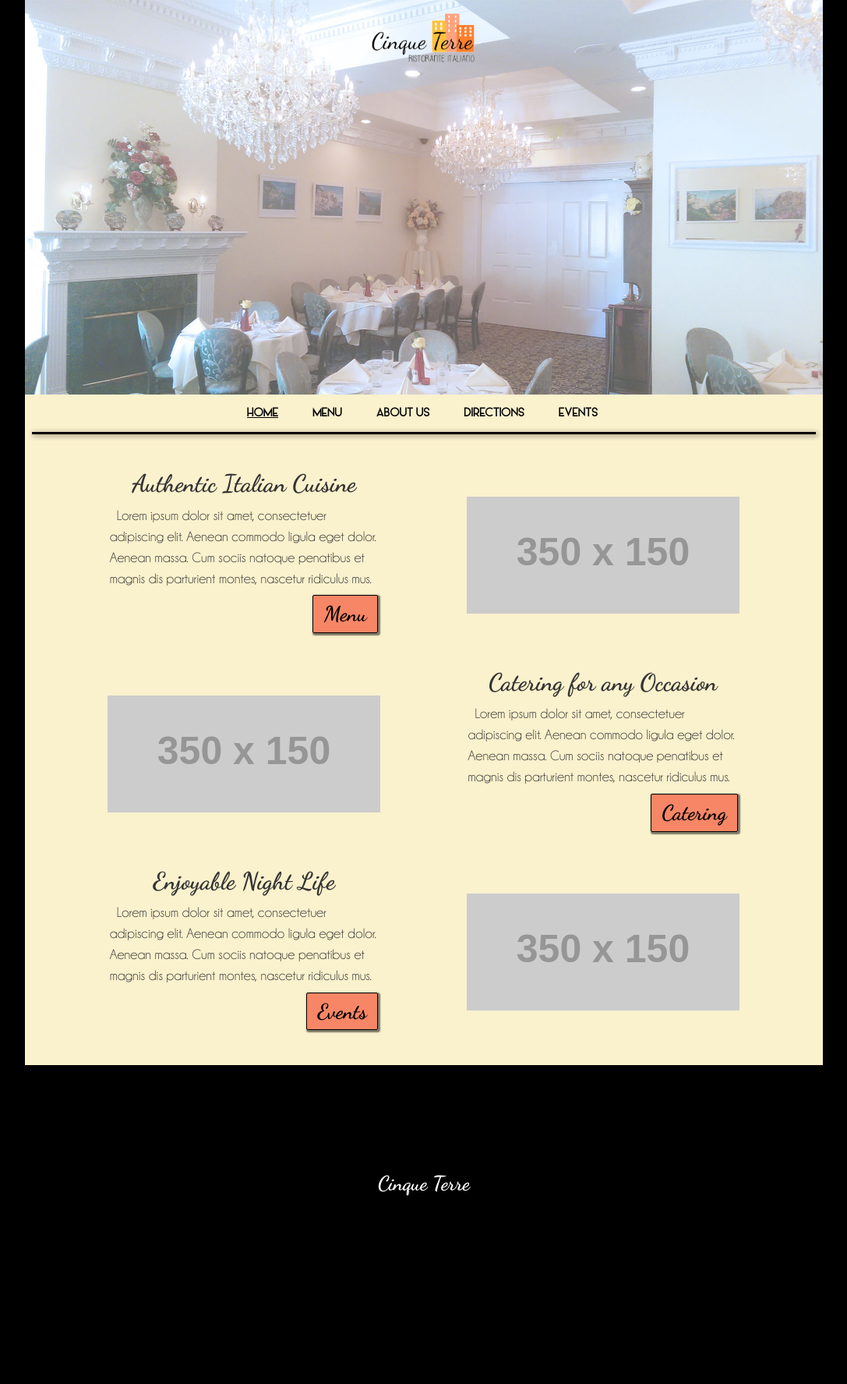
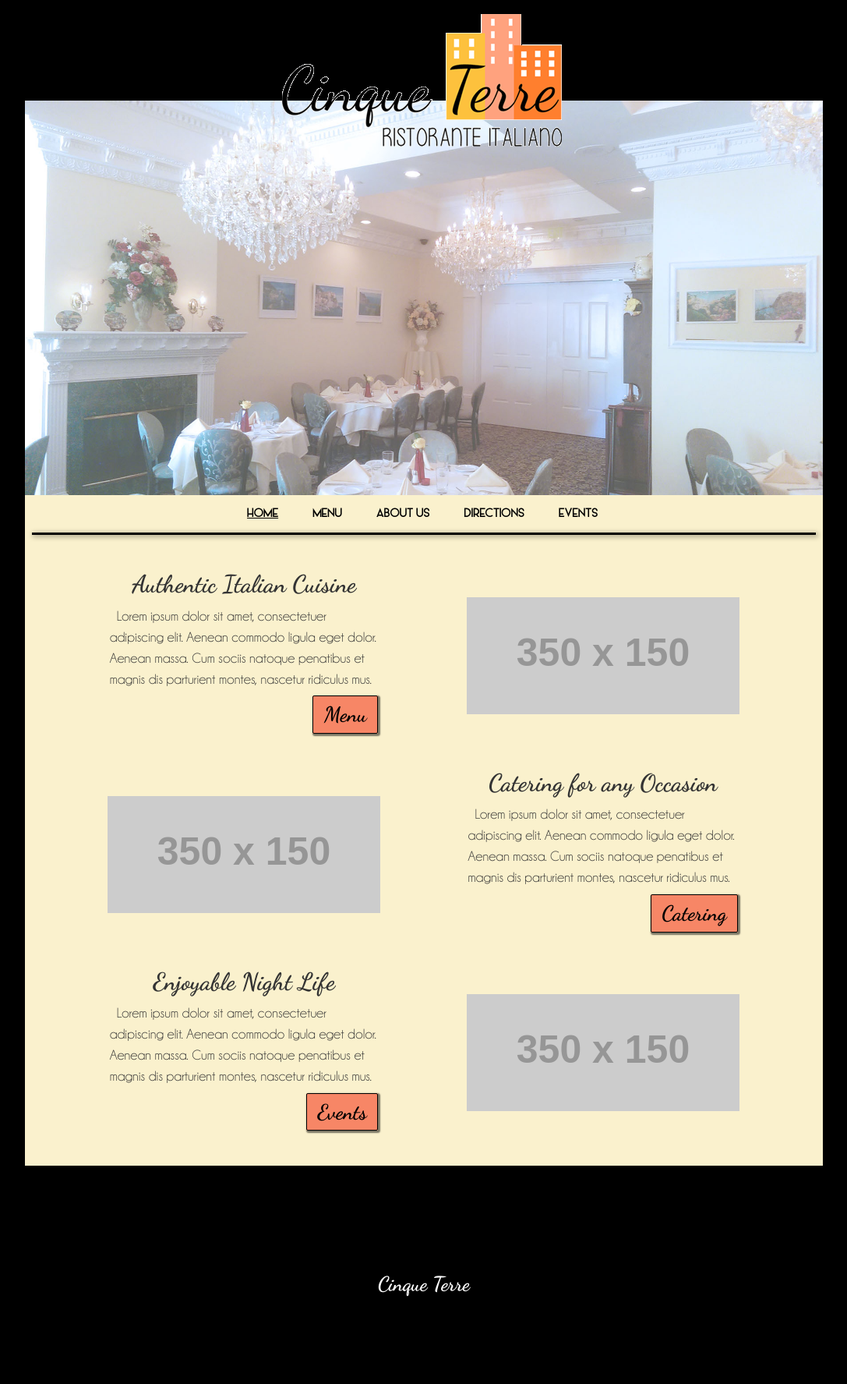
Before and after one commit to cinqueterreli/cinqueterre.github.io, a Jekyll site: the page built from 00index.html, in a window 1280 px wide. Shown: the whole page at 78% size, without its empty margins (96-1183 px from the left). Built offline with Jekyll 4.4.1, drawn with Linux system fonts in a browser that asks for light colours; before the commit the page ends 1646 px from its top, so only the background shows below that.

Commit message:
yay again

```diff
--- a/css/main.css
+++ b/css/main.css
@@ -152,8 +152,8 @@ hr {
 }
 
 .site-logo {
-	max-width:200px;
-	max-height:80px;
+	max-width:400px;
+	max-height:220px;
 	margin: 0 auto -4em auto;
 }
 
```
